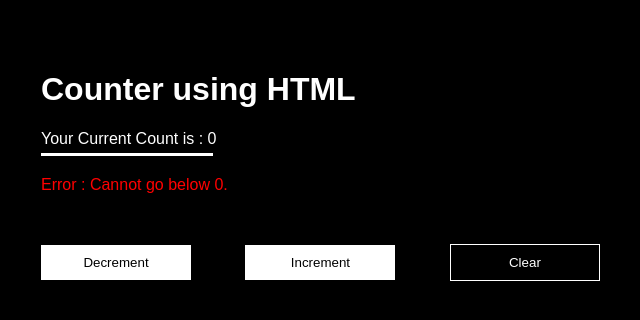
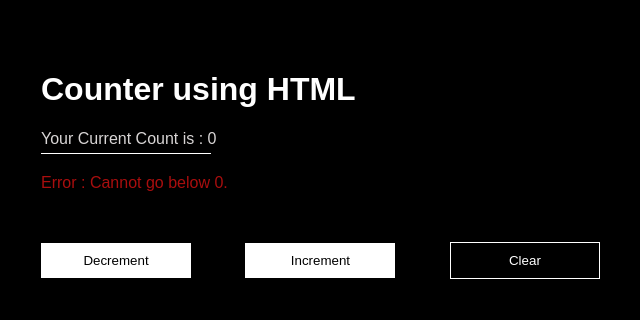
Before and after one commit to manishpatel28598/march_contest_1, a plain HTML site: page index.html in a window 1280 px wide. Both pictures are taken after a click on the button "Decrement". Shown: the whole page, without its empty margins (9-649 px from the left). Drawn offline with Linux system fonts and the light colour scheme.

Commit message:
making some color changes

```diff
--- a/style.css
+++ b/style.css
@@ -30,13 +30,16 @@ body{
      border: 1px solid white;
  }
  #error-message {
-   color: red;
+   color: rgb(169, 14, 14);
    margin-top: 20px;
  }
  .horizontal_line{
  width: 170px;
  height: 1px;
  background-color: white;
- border: 1px solid white;
+ border: 0px solid rgb(217, 214, 214);;
  margin-top: 5px;
  }
+ #count-display{
+  color: rgb(217, 214, 214);
+ }
```
